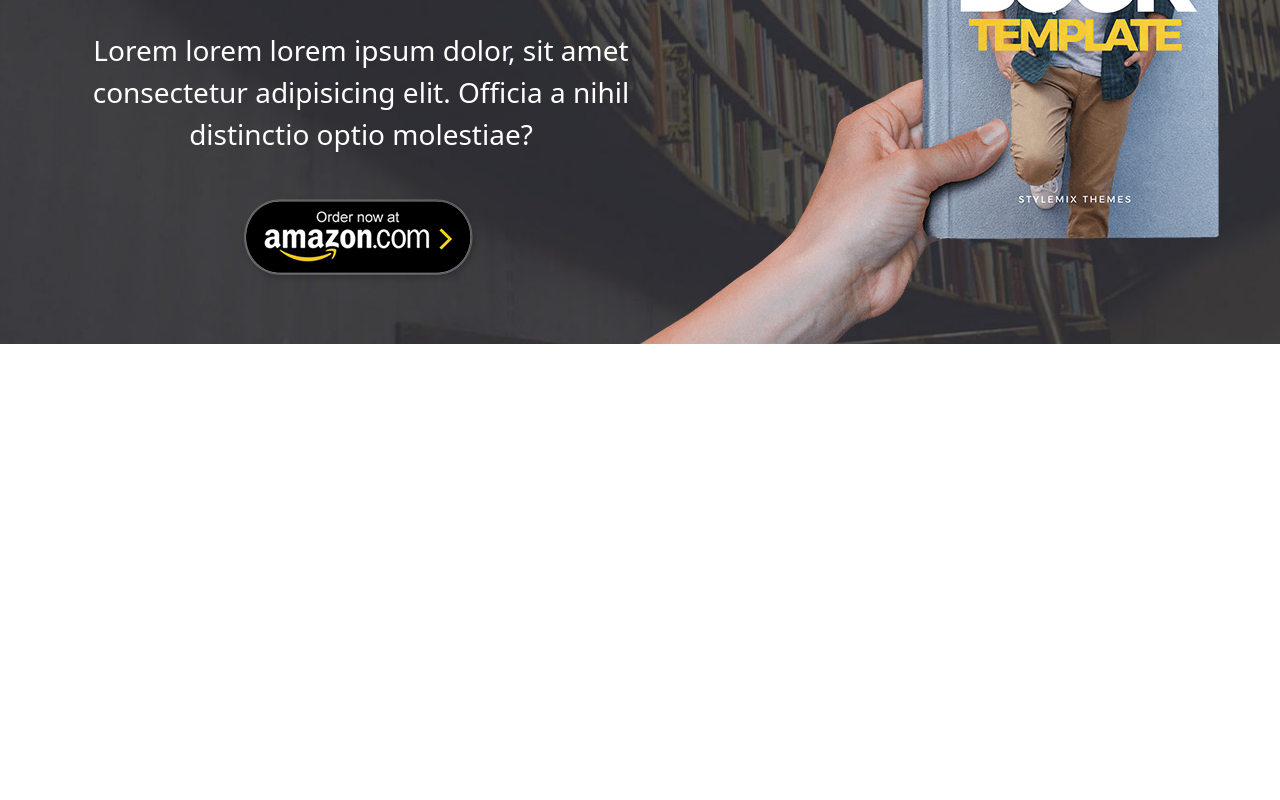
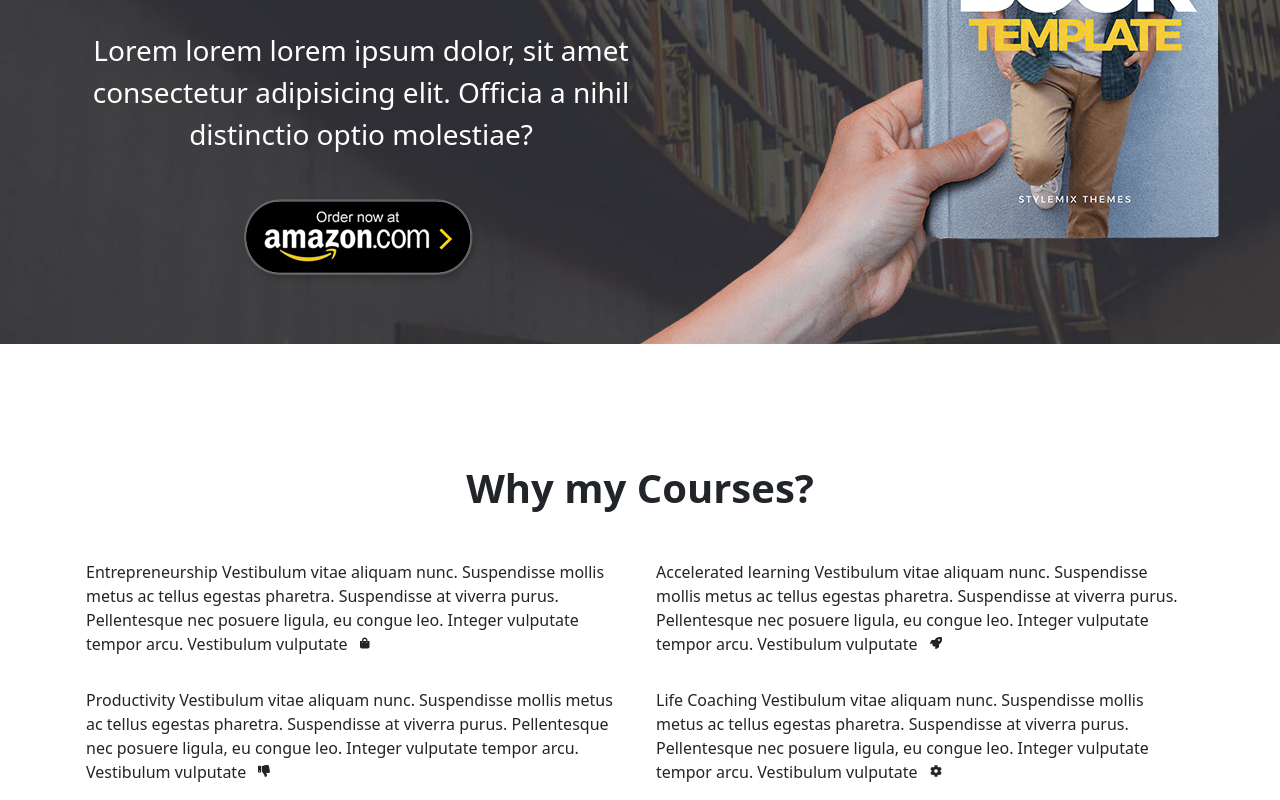
Before and after one commit to DenuccioDiego/proj-html-vuejs, a Vue app: page / in a window 1280 px wide. Shown: the part 2707-3507 px from the top of the page. Before the commit the page ends 3051 px from the top, so only its background shows below. Built offline with nearby package versions, Linux system fonts and the light colour scheme.

Commit message:
creation of card structure of the "whyMyCourse" section (no effects)

```diff
--- a/src/App.vue
+++ b/src/App.vue
@@ -16,6 +16,9 @@
       <SectionDescription />
       <SectionCardNewCourses />
       <SectionOrderWithAmazon />
+      <SectionWhyMyCourse
+      :benefits="benefit"
+      />
     </main>
 
     <footer>
@@ -32,6 +35,7 @@ import Jumbotron from './components/Jumbotron.vue'
 import SectionDescription from './components/SectionDescription.vue'
 import SectionCardNewCourses from './components/SectionCardNewCourses.vue'
 import SectionOrderWithAmazon from './components/SectionOrderWithAmazon.vue'
+import SectionWhyMyCourse from './components/SectionWhyMyCourse.vue'
 import Footer from './components/Footer.vue'
 
 
@@ -47,6 +51,29 @@ export default {
         "Demos",
       ],
       logo:"MasterStudy-1.svg",
+      benefit : [
+        {
+          title : "Entrepreneurship",
+          text : "Vestibulum vitae aliquam nunc. Suspendisse mollis metus ac tellus egestas pharetra. Suspendisse at viverra purus. Pellentesque nec posuere ligula, eu congue leo. Integer vulputate tempor arcu. Vestibulum vulputate",
+          img :  "shopping-bag",
+        },
+        {
+          title : "Accelerated learning",
+          text : "Vestibulum vitae aliquam nunc. Suspendisse mollis metus ac tellus egestas pharetra. Suspendisse at viverra purus. Pellentesque nec posuere ligula, eu congue leo. Integer vulputate tempor arcu. Vestibulum vulputate",
+          img : "rocket",
+        },
+        {
+          title : "Productivity",
+          text : "Vestibulum vitae aliquam nunc. Suspendisse mollis metus ac tellus egestas pharetra. Suspendisse at viverra purus. Pellentesque nec posuere ligula, eu congue leo. Integer vulputate tempor arcu. Vestibulum vulputate",
+          img : "thumbs-down",
+        },
+        {
+          title : "Life Coaching",
+          text : "Vestibulum vitae aliquam nunc. Suspendisse mollis metus ac tellus egestas pharetra. Suspendisse at viverra purus. Pellentesque nec posuere ligula, eu congue leo. Integer vulputate tempor arcu. Vestibulum vulputate",
+          img : "cog",
+        },
+      ]
+
     }
   },
 
@@ -57,6 +84,7 @@ export default {
     SectionDescription,
     SectionCardNewCourses,
     SectionOrderWithAmazon,
+    SectionWhyMyCourse,
     Footer,
 
   }
--- /dev/null
+++ b/src/components/SectionWhyMyCourse.vue
@@ -0,0 +1,36 @@
+<template>
+     <div class="pt-5 mt-5">
+          <h2 class="text-center fw-bold fs-1 py-4">Why my Courses?</h2>
+
+          <div class="container">
+               <div class="row ">
+
+                    <div class="col-6 p-3"
+                    v-for="benefit in benefits" :key="benefit.title"
+                    >
+                    {{benefit.title}}
+                    {{benefit.text}}
+                    <font-awesome-icon class="fs-5 ps-2 align-sub color_buttercup" :icon="['fas', benefit.img]" />
+
+                    </div>
+               </div>
+          </div>
+
+     </div>
+</template>
+
+<script>
+
+
+export default{
+     props:{
+          benefits:Array,
+     }
+
+
+}
+</script>
+
+<style scoped lang="scss">
+
+</style>
--- a/src/main.js
+++ b/src/main.js
@@ -3,10 +3,14 @@ import App from './App.vue'
 
 
 import { library} from '@fortawesome/fontawesome-svg-core'
-import { faUserSecret,faClock, faSignal, faBars } from '@fortawesome/free-solid-svg-icons'
+import { faUserSecret,faClock, faSignal, faBars, faRocket, faCog, faShoppingBag, faThumbsDown } from '@fortawesome/free-solid-svg-icons'
 import { FontAwesomeIcon} from '@fortawesome/vue-fontawesome'
 import {faFacebook, faFontAwesome, faInstagram, faLinkedin, faTwitter,} from "@fortawesome/free-brands-svg-icons"
 
+library.add(faThumbsDown)
+library.add(faShoppingBag)
+library.add(faCog)
+library.add(faRocket)
 library.add(faBars)
 library.add(faSignal)
 library.add(faClock)
```
